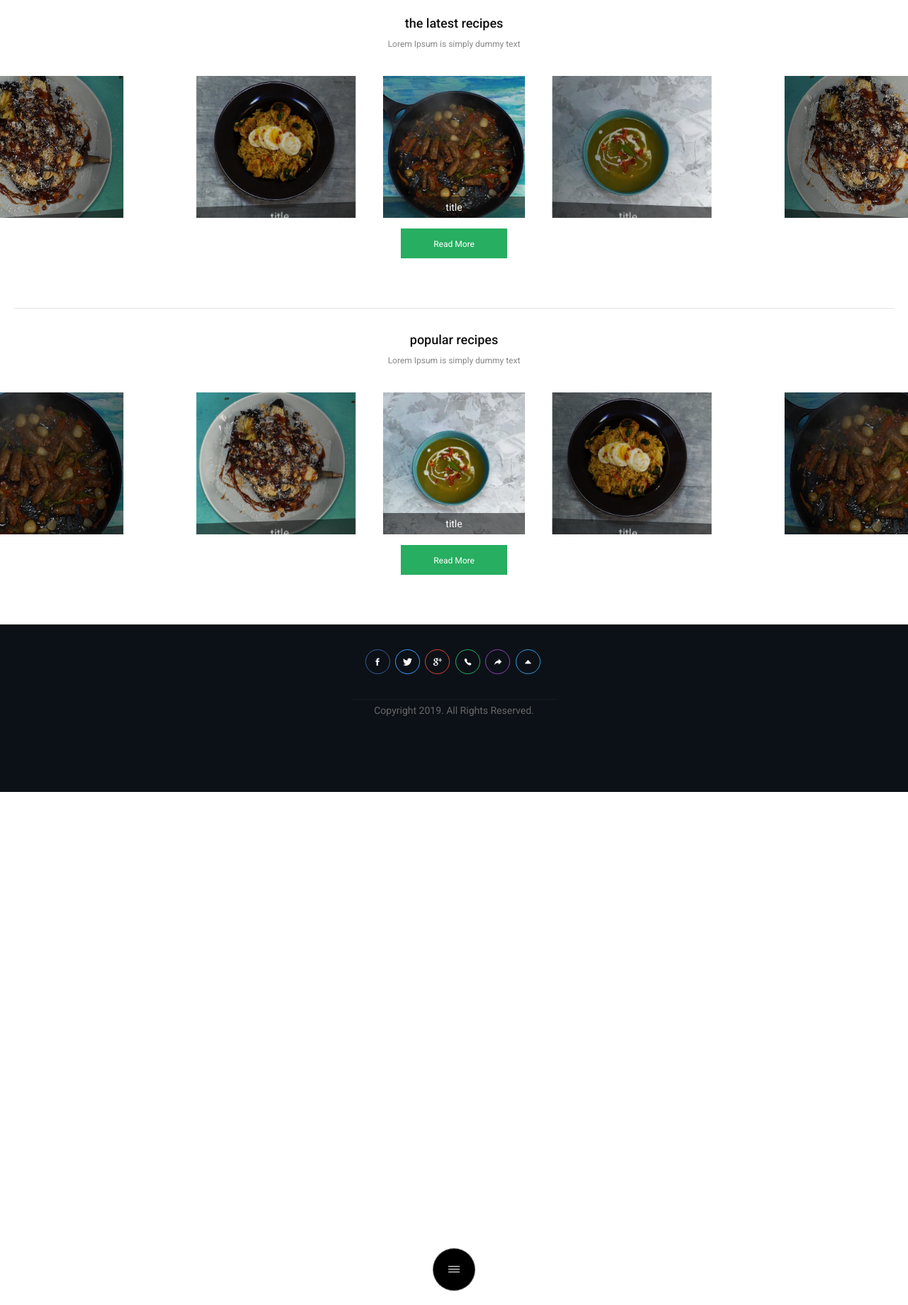
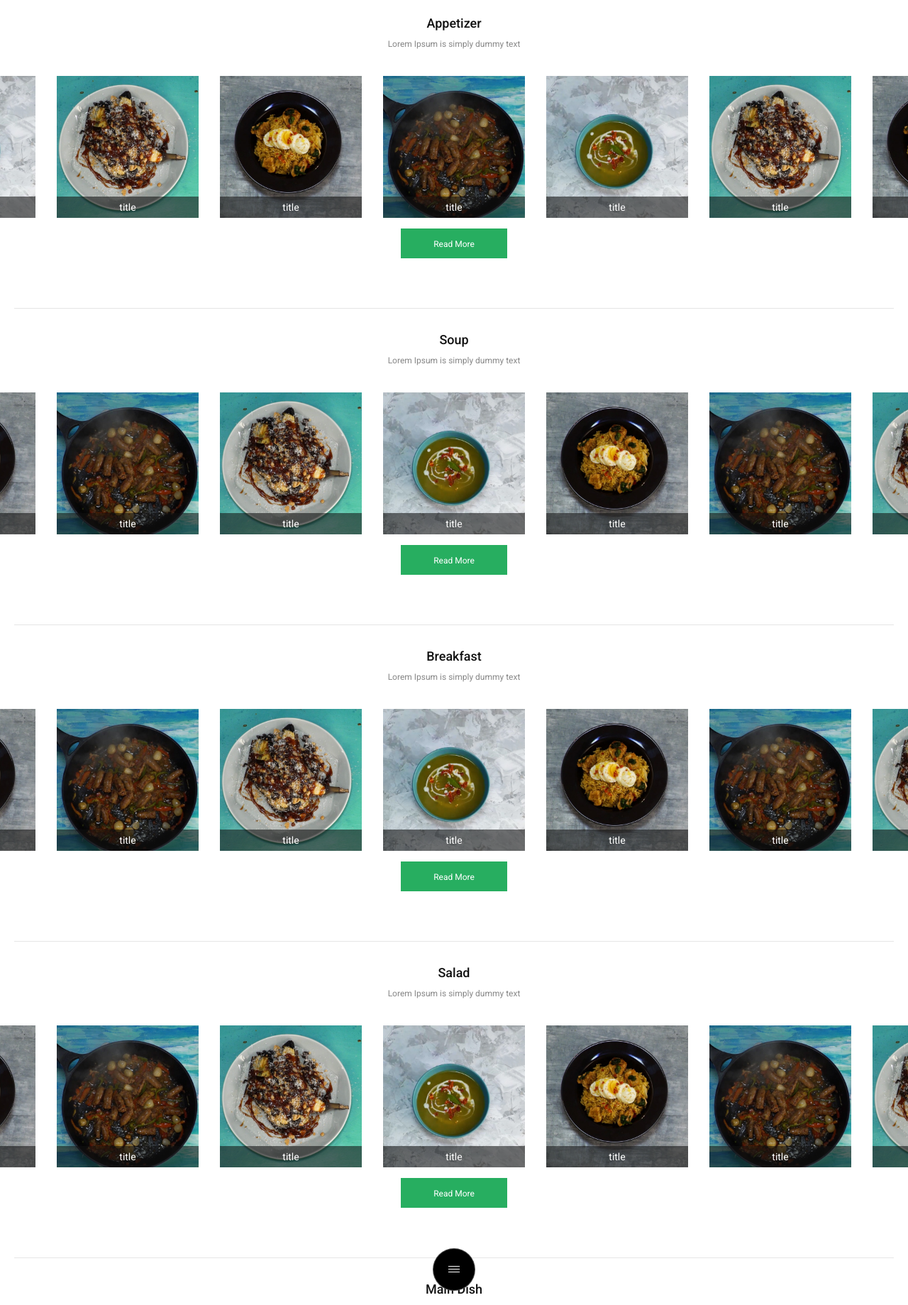
Before and after one commit to aboelwafa0111/kitchen, a PHP site: page /home in a window 1280 px wide. Shown: the part 761-2600 px from the top of the page at 71% size. Run offline with PHP 8.4, Linux system fonts and the light colour scheme; some libraries are stand-ins or nearby versions.

Commit message:
last edit

```diff
--- a/header.php
+++ b/header.php
@@ -37,15 +37,17 @@
    <div class="menu-line deploy-bottom"><em class="line-1"></em><em class="line-2"></em><em class="line-3"></em></div>
    <a href="#" class="deploy-navigation deploy-bottom"></a>
    <a href="#" class="delete-navigation deploy-bottom"></a>
-   <div class="scrolling-menu scrolling-menu-dark">
-      <div class="category_menu">
-         <a class="menu-item" href="sub_category.php"><i class="ion-ios-star-outline"></i>Kitchen Tips</a>
-         <a class="menu-item" href="sub_category.php"><i class="ion-ios-heart-outline"></i>Healthy Tips</a>
-         <a class="menu-item" href="sub_category.php"><i class="ion-ios-body-outline"></i>Cooking books</a>
-
-
-      </div>
-   </div>
+<div class="scrolling-menu scrolling-menu-dark">
+<div class="swiper-wrapper">
+<a class="swiper-slide menu-item active-menu-item" href="#"><em>Home</em></a>
+<a class="swiper-slide menu-item" href="#"><em>Appetizer</em></a>
+<a class="swiper-slide menu-item" href="#"><em>Soup</em></a>
+<a class="swiper-slide menu-item" href="#"><em>Breakfast</em></a>
+<a class="swiper-slide menu-item" href="#"><em>Salad</em></a>
+<a class="swiper-slide menu-item" href="#"><em>Main Dish</em></a>
+<a class="swiper-slide menu-item" href="#"><em>Dessert</em></a>
+</div>
+</div>
    <!-- ============================ header menu ===================== -->
    <div id="page-content" class="header-clear-large">
    <div id="page-content-scroll">
--- a/home.php
+++ b/home.php
@@ -14,28 +14,84 @@
 </video>
 </div>
 <div class="content-fullscreen badge-store">
-<h4>the latest recipes</h4>
+<h4>Appetizer</h4>
 <em>Lorem Ipsum is simply dummy text </em>
 <div class="coverflow-thumbnails full-top half-bottom">
 <div class="swiper-wrapper">
-<div class="swiper-slide" style="background-image:url(images/kitchen/1.jpg)"><p>title</p></div>
-<div class="swiper-slide" style="background-image:url(images/kitchen/2.jpg)"><p>title</p></div>
-<div class="swiper-slide" style="background-image:url(images/kitchen/3.jpg)"><p>title</p></div>
-<div class="swiper-slide" style="background-image:url(images/kitchen/4.jpg)"><p>title</p></div>
+<a href="video.php" class="swiper-slide" style="background-image:url(images/kitchen/1.jpg)"><p>title</p></a>
+<a href="video.php" class="swiper-slide" style="background-image:url(images/kitchen/2.jpg)"><p>title</p></a>
+<a href="video.php" class="swiper-slide" style="background-image:url(images/kitchen/3.jpg)"><p>title</p></a>
+<a href="video.php" class="swiper-slide" style="background-image:url(images/kitchen/4.jpg)"><p>title</p></a>
 </div>
 </div>
 <a href="sub_category.php" class="button button-green button-center button-xs">Read More</a>
 </div>
 <div class="decoration decoration-margins"></div>
 <div class="content-fullscreen badge-store">
-<h4> popular recipes </h4>
+<h4> Soup</h4>
 <em>Lorem Ipsum is simply dummy text </em>
 <div class="coverflow-thumbnails full-top half-bottom">
 <div class="swiper-wrapper">
-<div class="swiper-slide" style="background-image:url(images/kitchen/4.jpg)"><p>title</p></div>
-<div class="swiper-slide" style="background-image:url(images/kitchen/3.jpg)"><p>title</p></div>
-<div class="swiper-slide" style="background-image:url(images/kitchen/1.jpg)"><p>title</p></div>
-<div class="swiper-slide" style="background-image:url(images/kitchen/2.jpg)"><p>title</p></div>
+<a href="video.php" class="swiper-slide" style="background-image:url(images/kitchen/4.jpg)"><p>title</p></a>
+<a href="video.php" class="swiper-slide" style="background-image:url(images/kitchen/3.jpg)"><p>title</p></a>
+<a href="video.php" class="swiper-slide" style="background-image:url(images/kitchen/1.jpg)"><p>title</p></a>
+<a href="video.php" class="swiper-slide" style="background-image:url(images/kitchen/2.jpg)"><p>title</p></a>
+</div>
+</div>
+<a href="sub_category.php" class="button button-green button-center button-xs">Read More</a>
+</div>
+<div class="decoration decoration-margins"></div>
+<div class="content-fullscreen badge-store">
+<h4> Breakfast</h4>
+<em>Lorem Ipsum is simply dummy text </em>
+<div class="coverflow-thumbnails full-top half-bottom">
+<div class="swiper-wrapper">
+<a href="video.php" class="swiper-slide" style="background-image:url(images/kitchen/4.jpg)"><p>title</p></a>
+<a href="video.php" class="swiper-slide" style="background-image:url(images/kitchen/3.jpg)"><p>title</p></a>
+<a href="video.php" class="swiper-slide" style="background-image:url(images/kitchen/1.jpg)"><p>title</p></a>
+<a href="video.php" class="swiper-slide" style="background-image:url(images/kitchen/2.jpg)"><p>title</p></a>
+</div>
+</div>
+<a href="sub_category.php" class="button button-green button-center button-xs">Read More</a>
+</div>
+<div class="decoration decoration-margins"></div>
+<div class="content-fullscreen badge-store">
+<h4> Salad</h4>
+<em>Lorem Ipsum is simply dummy text </em>
+<div class="coverflow-thumbnails full-top half-bottom">
+<div class="swiper-wrapper">
+<a href="video.php" class="swiper-slide" style="background-image:url(images/kitchen/4.jpg)"><p>title</p></a>
+<a href="video.php" class="swiper-slide" style="background-image:url(images/kitchen/3.jpg)"><p>title</p></a>
+<a href="video.php" class="swiper-slide" style="background-image:url(images/kitchen/1.jpg)"><p>title</p></a>
+<a href="video.php" class="swiper-slide" style="background-image:url(images/kitchen/2.jpg)"><p>title</p></a>
+</div>
+</div>
+<a href="sub_category.php" class="button button-green button-center button-xs">Read More</a>
+</div>
+<div class="decoration decoration-margins"></div>
+<div class="content-fullscreen badge-store">
+<h4> Main Dish</h4>
+<em>Lorem Ipsum is simply dummy text </em>
+<div class="coverflow-thumbnails full-top half-bottom">
+<div class="swiper-wrapper">
+<a href="video.php" class="swiper-slide" style="background-image:url(images/kitchen/4.jpg)"><p>title</p></a>
+<a href="video.php" class="swiper-slide" style="background-image:url(images/kitchen/3.jpg)"><p>title</p></a>
+<a href="video.php" class="swiper-slide" style="background-image:url(images/kitchen/1.jpg)"><p>title</p></a>
+<a href="video.php" class="swiper-slide" style="background-image:url(images/kitchen/2.jpg)"><p>title</p></a>
+</div>
+</div>
+<a href="sub_category.php" class="button button-green button-center button-xs">Read More</a>
+</div>
+<div class="decoration decoration-margins"></div>
+<div class="content-fullscreen badge-store">
+<h4> Dessert</h4>
+<em>Lorem Ipsum is simply dummy text </em>
+<div class="coverflow-thumbnails full-top half-bottom">
+<div class="swiper-wrapper">
+<a href="video.php" class="swiper-slide" style="background-image:url(images/kitchen/4.jpg)"><p>title</p></a>
+<a href="video.php" class="swiper-slide" style="background-image:url(images/kitchen/3.jpg)"><p>title</p></a>
+<a href="video.php" class="swiper-slide" style="background-image:url(images/kitchen/1.jpg)"><p>title</p></a>
+<a href="video.php" class="swiper-slide" style="background-image:url(images/kitchen/2.jpg)"><p>title</p></a>
 </div>
 </div>
 <a href="sub_category.php" class="button button-green button-center button-xs">Read More</a>
--- a/scripts/custom.js
+++ b/scripts/custom.js
@@ -442,21 +442,14 @@ $(document).ready(function () {
         setTimeout(function(){
         var swiper_coverflow_thumbnails = new Swiper('.coverflow-thumbnails', {
             pagination: '.swiper-pagination',
-            effect: 'coverflow',
+
             autoplay:3000,
             autoplayDisableOnInteraction: false,
-            spaceBetween:-30,
+            spaceBetween:30,
             loop:true,
             grabCursor: true,
             centeredSlides: true,
-            slidesPerView: 'auto',
-            coverflow: {
-                rotate: 35,
-                stretch: -50,
-                depth: -190,
-                modifier:1,
-                slideShadows : true
-            }
+            slidesPerView: 'auto'
         });
         },300);
 
--- a/styles/custom.css
+++ b/styles/custom.css
@@ -105,12 +105,12 @@
 }
 
 .scrolling-menu a {
-    width: 33.333%;
+width: 33.333%;
     float: left;
     font-size: 10px;
     text-align: center;
     color: #fff;
-    margin-top: 3px;
+    line-height: 4.5;
 }
 
 .header-clear-large #page-content-scroll {
--- a/styles/style.css
+++ b/styles/style.css
@@ -368,10 +368,11 @@ body{
 }
 
 .scrolling-menu a em{
-    padding-left: 28px;
+padding-left: 15px;
     line-height: 45px;
     font-style: normal;
-    font-size: 6px;
+    font-size: 13px;
+
 }
 
 .scrolling-menu a i {
```
Also changed, not shown: 18_years.php (deleted, +0 -31 lines), category.php (deleted, +0 -38 lines).
